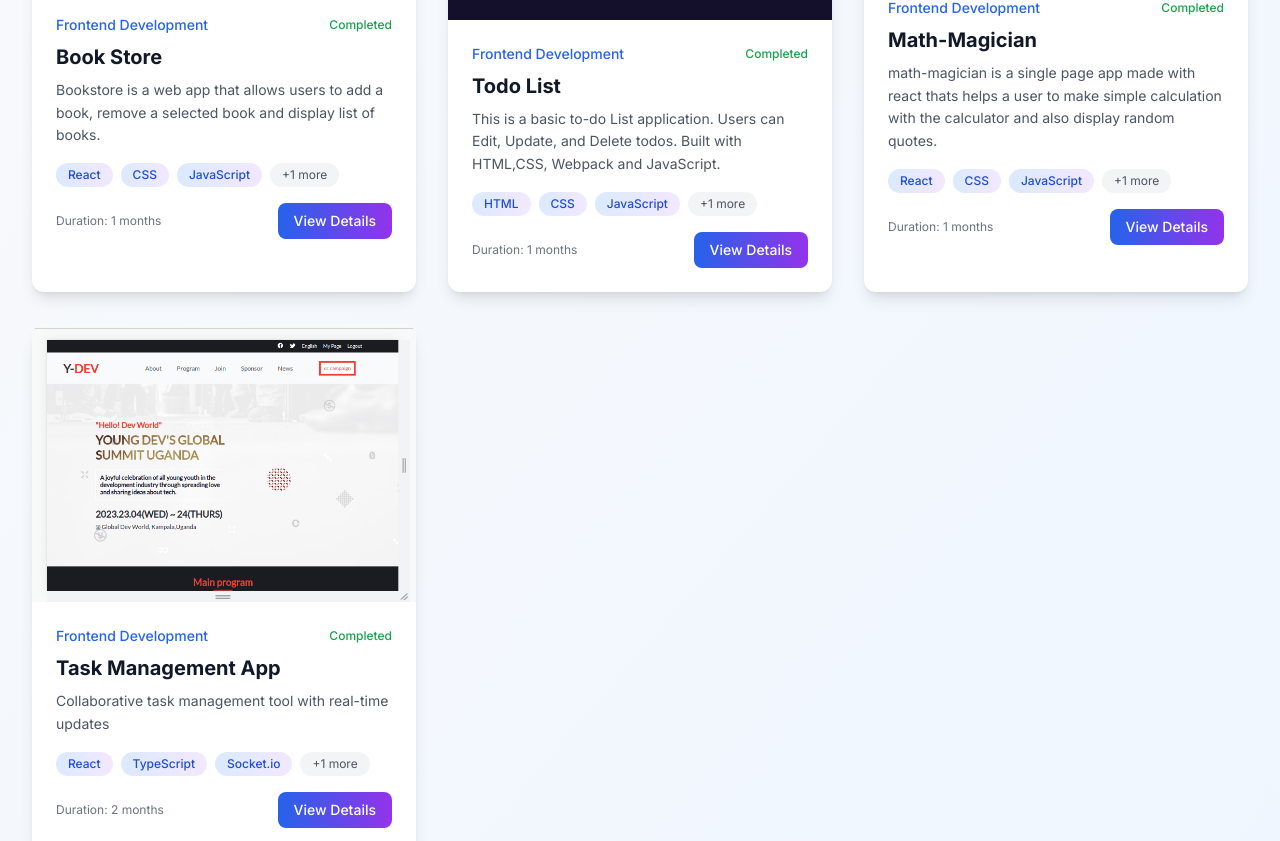
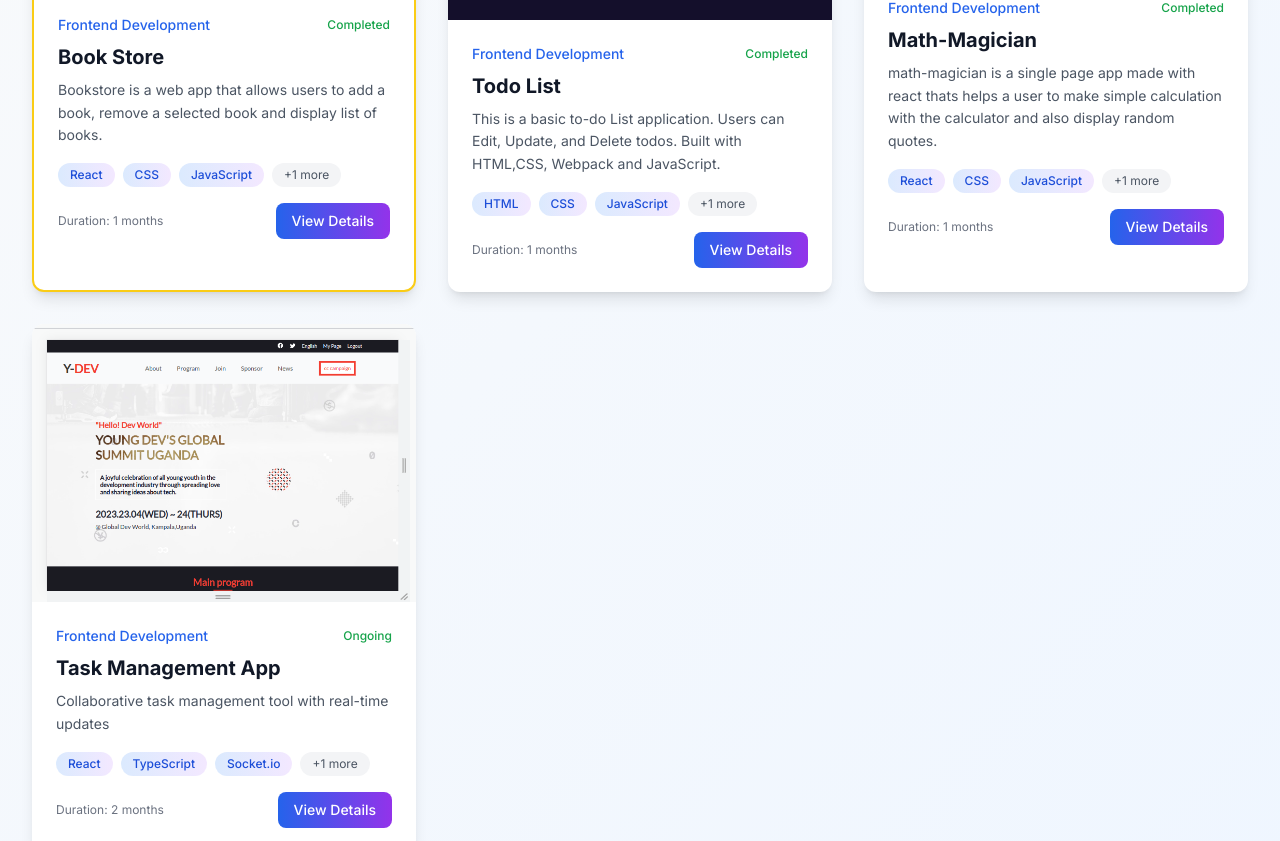
Before and after one commit to derrick1451/Portfolio, a React (Vite) app: page / in a window 1280 px wide. Shown: the part 1262-2103 px from the top of the page. Built offline with nearby package versions, Linux system fonts and the light colour scheme.

Commit message:
Update projects file

```diff
--- a/src/components/projects.jsx
+++ b/src/components/projects.jsx
@@ -22,7 +22,7 @@ const projects = [
     image: "../src/assets/bookstore.png",
     liveLink: "https://bookstore-hynh.onrender.com/",
     githubLink: "https://github.com/derrick1451/bookstore",
-    featured: false,
+    featured: true,
     status: "Completed",
     duration: "1 months",
   },
@@ -69,7 +69,7 @@ const projects = [
     liveLink: "https://project-demo.com",
     githubLink: "https://github.com/username/project",
     featured: false,
-    status: "Completed",
+    status: "Ongoing",
     duration: "2 months",
   },
   // Add more unique projects here
```
